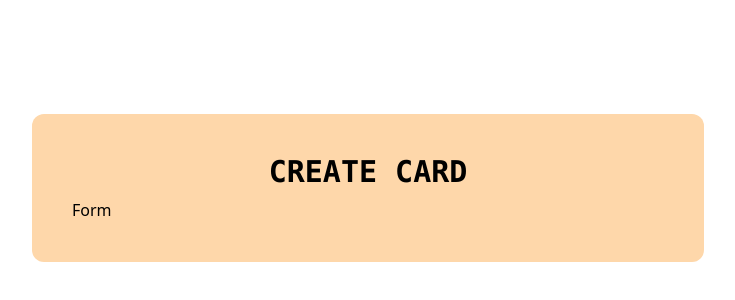
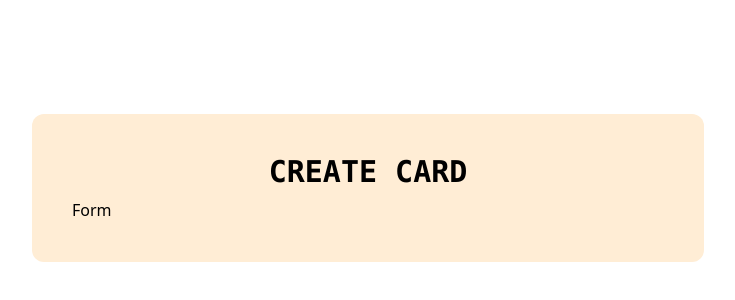
Before and after one commit to anoopraju31/100xdevs_cohort, a React (Vite) app in the folder Week 5/assigments/business-card/: page /create-card in a window 1280 px wide. Shown: the part 212-512 px from the top of the page, without its empty margins (272-1007 px from the left). Built offline with nearby package versions, Linux system fonts and the light colour scheme.

Commit message:
Week 5 - Assignments: Business Card - Create Card Page - style change

```diff
--- a/Week 5/assigments/business-card/src/pages/CreateCard.jsx
+++ b/Week 5/assigments/business-card/src/pages/CreateCard.jsx
@@ -3,7 +3,7 @@ import Form from '../components/Form'
 const CreateCard = () => {
 	return (
 		<main className='h-screen flex justify-center items-center'>
-			<div className='flex-shrink-0 w-full max-w-2xl p-10 rounded-xl bg-orange-200'>
+			<div className='flex-shrink-0 w-full max-w-2xl p-10 rounded-xl bg-orange-100'>
 				<h1 className='text-3xl text-center mb-2 font-bold font-mono uppercase'>
 					{' '}
 					Create Card{' '}
```
